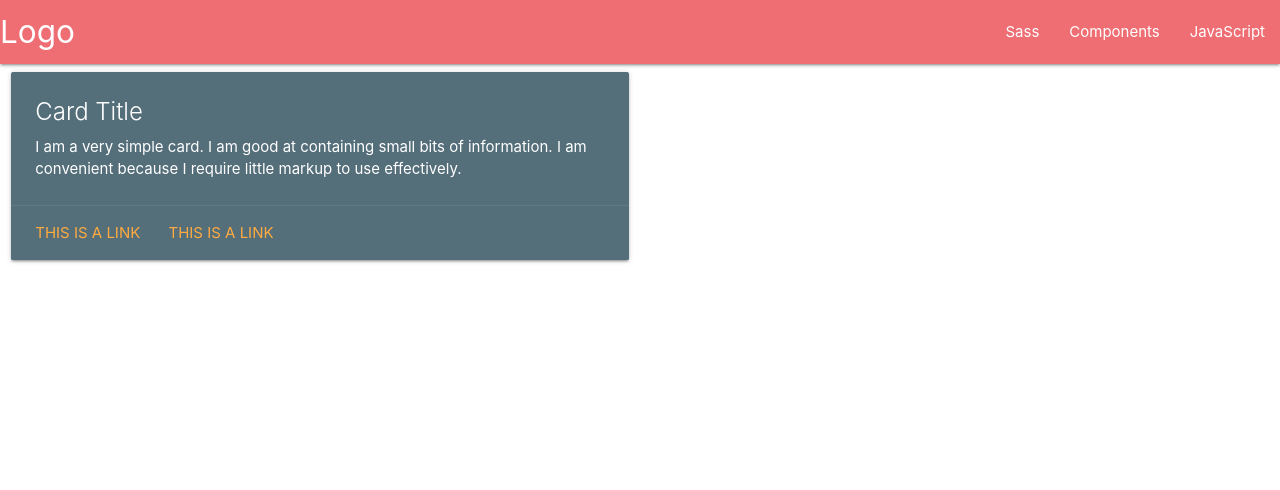
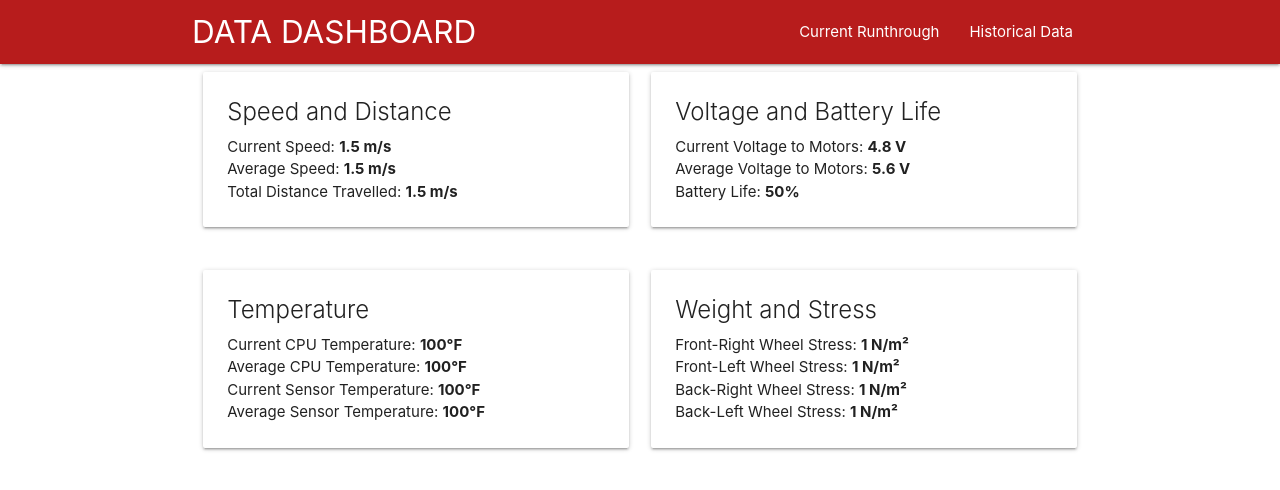
Before and after one commit to UMass-Amherst-Robotics/Data-Dashboard, a Flask app: page / in a window 1280 px wide. Shown: the top 490 px of the page. Run offline with Flask 2, Linux system fonts and the light colour scheme.

Commit message:
Improvements
Size responsisive display has been created with four cards and a navbar that has two functions based on broswer size

```diff
--- a/FrontEnd/templates/base.html
+++ b/FrontEnd/templates/base.html
@@ -4,7 +4,7 @@
     <!--Import Google Icon Font-->
     <link href="https://fonts.googleapis.com/icon?family=Material+Icons" rel="stylesheet">
     <!--Import materialize.css-->
-    <link type="text/css" rel="stylesheet" href="static/css/materialize.min.css"  media="screen,projection"/>
+    <link type="text/css" rel="stylesheet" href="static/css/materialize.css"  media="screen,projection"/>
 
     <!--Let browser know website is optimized for mobile-->
     <meta name="viewport" content="width=device-width, initial-scale=1.0"/>
@@ -12,12 +12,17 @@
 
   <body>
 
-
     {% block content %}
 
     {% endblock %}
 
     <!--JavaScript at end of body for optimized loading-->
-    <script type="text/javascript" src="static/js/materialize.min.js"></script>
+    <script src="https://code.jquery.com/jquery-3.3.1.min.js"></script>
+    <script type="text/javascript" src="static/js/materialize.js"></script>
+    <script>
+      $(document).ready(function(){
+        $('.sidenav').sidenav();
+      });
+    </script>
   </body>
 </html>
--- a/FrontEnd/templates/views/index.html
+++ b/FrontEnd/templates/views/index.html
@@ -2,31 +2,78 @@
 
 {% block content %}
 
-<nav>
-    <div class="nav-wrapper">
-      <a href="#" class="brand-logo">Logo</a>
-      <ul id="nav-mobile" class="right hide-on-med-and-down">
-        <li><a href="sass.html">Sass</a></li>
-        <li><a href="badges.html">Components</a></li>
-        <li><a href="collapsible.html">JavaScript</a></li>
+<div class="navbar-fixed">
+  <nav class="nav-wrapper #b71c1c red darken-4">
+    <div class="container">
+      <a href="#" class="brand-logo">DATA DASHBOARD</a>
+      <a href="#" class="sidenav-trigger" data-target="mobile-demo">
+        <i class="material-icons">menu</i>
+      </a>
+      <ul class="right hide-on-med-and-down">
+        <li><a href="">Current Runthrough</a></li>
+        <li><a href="">Historical Data</a></li>
       </ul>
     </div>
   </nav>
+</div>
 
-<div class="row">
+<ul class="sidenav" id="mobile-demo">
+  <li><a href="">Current Runthrough</a></li>
+  <li><a href="">Historical Data</a></li>
+</ul>
+
+<div class="container">
+
+  <div class="row">
     <div class="col s12 m6">
-      <div class="card blue-grey darken-1">
-        <div class="card-content white-text">
-          <span class="card-title">Card Title</span>
-          <p>I am a very simple card. I am good at containing small bits of information.
-          I am convenient because I require little markup to use effectively.</p>
+      <div class="card">
+        <div class="card-content">
+          <span class="card-title">Speed and Distance</span>
+          <p>Current Speed: <b>1.5 m/s</b></p>
+          <p>Average Speed: <b>1.5 m/s</b></p>
+          <p>Total Distance Travelled: <b>1.5 m/s</b></p>
         </div>
-        <div class="card-action">
-          <a href="#">This is a link</a>
-          <a href="#">This is a link</a>
+      </div>
+    </div>
+
+    <div class="col s12 m6">
+      <div class="card">
+        <div class="card-content">
+          <span class="card-title">Voltage and Battery Life</span>
+          <p>Current Voltage to Motors: <b>4.8 V</b></p>
+          <p>Average Voltage to Motors: <b>5.6 V</b></p>
+          <p>Battery Life: <b>50%</b></p>
         </div>
       </div>
     </div>
   </div>
 
+  <div class="row">
+    <div class="col s12 m6">
+      <div class="card">
+        <div class="card-content">
+          <span class="card-title">Temperature</span>
+          <p>Current CPU Temperature: <b>100&#176F</b></p>
+          <p>Average CPU Temperature: <b>100&#176F</b></p>
+          <p>Current Sensor Temperature: <b>100&#176F</b></p>
+          <p>Average Sensor Temperature: <b>100&#176F</b></p>
+        </div>
+      </div>
+    </div>
+
+    <div class="col s12 m6">
+      <div class="card">
+        <div class="card-content">
+          <span class="card-title">Weight and Stress</span>
+          <p>Front-Right Wheel Stress: <b>1 N/m&#xb2</b></p>
+          <p>Front-Left Wheel Stress: <b>1 N/m&#xb2</b></p>
+          <p>Back-Right Wheel Stress: <b>1 N/m&#xb2</b></p>
+          <p>Back-Left Wheel Stress: <b>1 N/m&#xb2</b></p>
+        </div>
+      </div>
+    </div>
+
+  </div>
+
+</div>
 {% endblock %} <!-- be careful with spacing -->
```
Also changed, not shown: FrontEnd/static/css/materialize.css, FrontEnd/templates/views/images/UMRLogoRed.png (added), FrontEnd/templates/views/images/curry.jpg (added), 5 other files.
